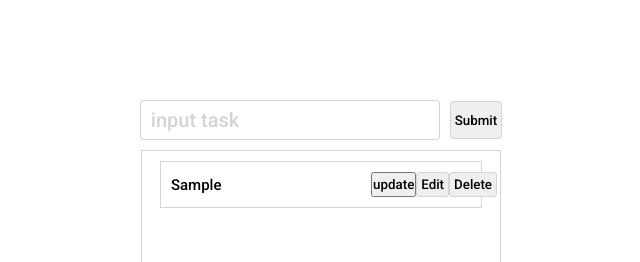
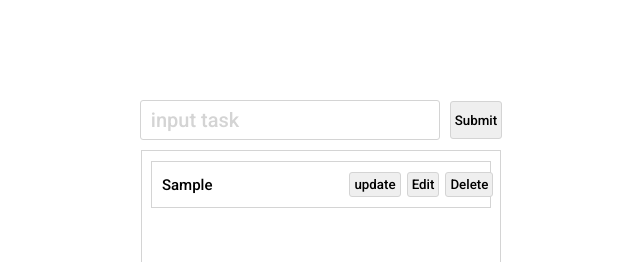
Before and after one commit to JMSBRN/todo-list-react, a React (Create React App) app: page / in a window 1280 px wide. Both pictures are taken after typing "Sample" into the empty fields and a click on the button "Submit". Shown: the top 262 px of the page, without its empty margins (319-959 px from the left). Built offline with nearby package versions, Linux system fonts and the light colour scheme.

Commit message:
fix: fix  js in app comp. + scss task comp.

```diff
--- a/src/App.js
+++ b/src/App.js
@@ -6,15 +6,15 @@ import { Context } from './context';
 
 function App() {
   const [tasks, setTasks] = useState([]);
-  const [title, setTitle] = useState(' ');
-
+  const [title, setTitle] = useState('');
+  const inputTask = document.querySelector('.input-form');
   const handleAddTask = ()=> {
     if(title.length > 0){
       if(tasks.length < 6){
         setTasks([...tasks, {title: `${title}`}]);
       }
     }
-    document.querySelector('.input-form').value = '';
+    inputTask.value = '';
     setTitle('');
   };
   const getTitleFromInput = (e)=> {
@@ -28,13 +28,13 @@ function App() {
   const handleEditTask = (e) => {
     let elIndex = JSON.parse(e.target.dataset.num);
     tasks[elIndex].title;
-    document.querySelector('.input-form').value = tasks[elIndex].title;
+    inputTask.value = tasks[elIndex].title;
   };
   const handleUpdateTask = (e) => {
     let elIndexUpdate = e.target.dataset.num;
     let curValueFromInput = document.querySelector('.input-form').value;
     tasks[elIndexUpdate].title = curValueFromInput;
-    document.querySelector('.input-form').value = '';
+    inputTask.value = '';
     document.querySelector(`.title-${elIndexUpdate}`).textContent = title;
   };
   return (
--- a/src/components/task.scss
+++ b/src/components/task.scss
@@ -1,7 +1,7 @@
 .task {
 	position: relative;
 	margin: 10px auto;
-	width: 90%;
+	width: 95%;
 	display: flex;
 	align-items: center;
 	justify-content: space-between;
@@ -13,19 +13,22 @@
   text-decoration: line-through 2px solid rgb(207, 24, 24);
 }
 .task-btns-wrapper {
-	width: 100px;
+	width: 42%;
 	display: flex;
 	justify-content: space-around;
 }
 .task-del-btn,
-.task-edit-btn {
+.task-edit-btn,
+.task-update-btn {
 	border-radius: 3px;
 	padding: 4px;
+	margin: 0 3px;
 	border: none;
 	border: 1px solid var(--primary-color-grey);
 	cursor: pointer;
 }
 .task-del-btn:active,
-.task-edit-btn:active {
+.task-edit-btn:active,
+.task-update-btn:active {
 	background-color: rgb(255, 255, 255);
 }
```
